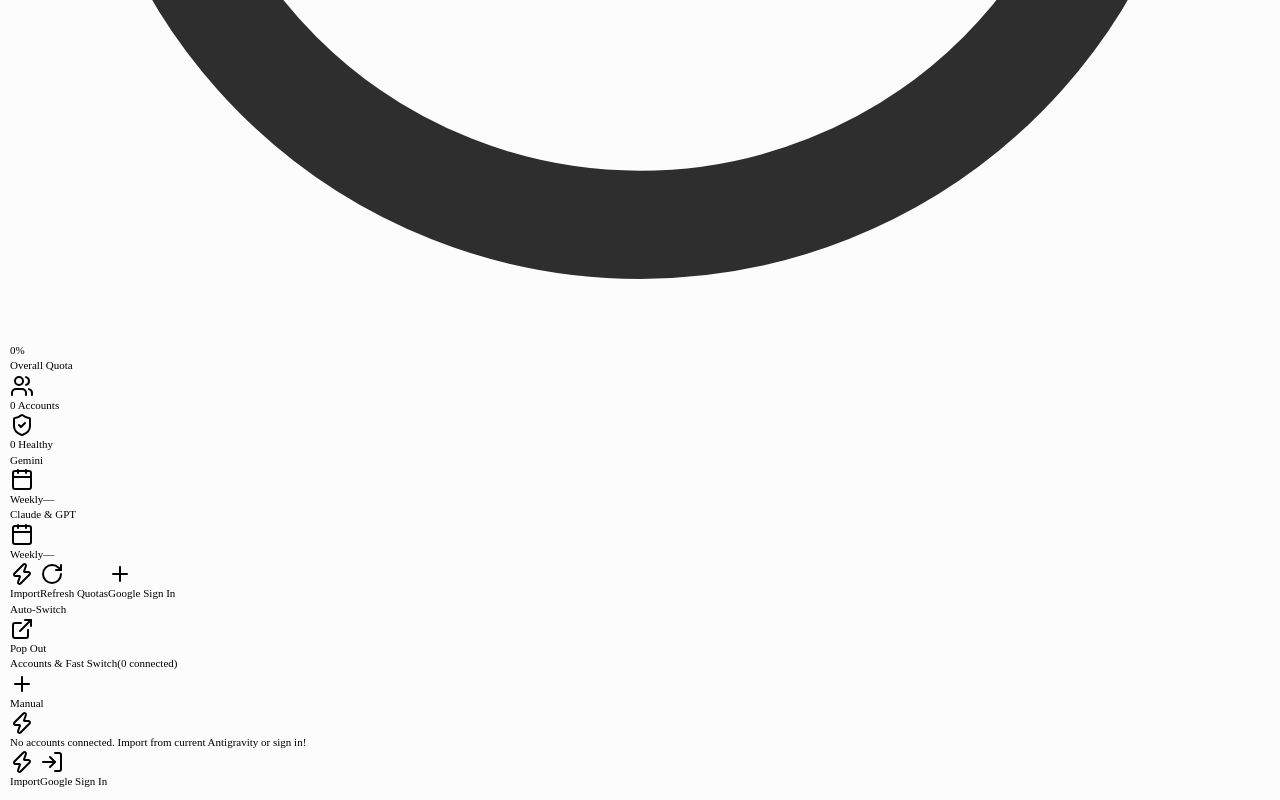
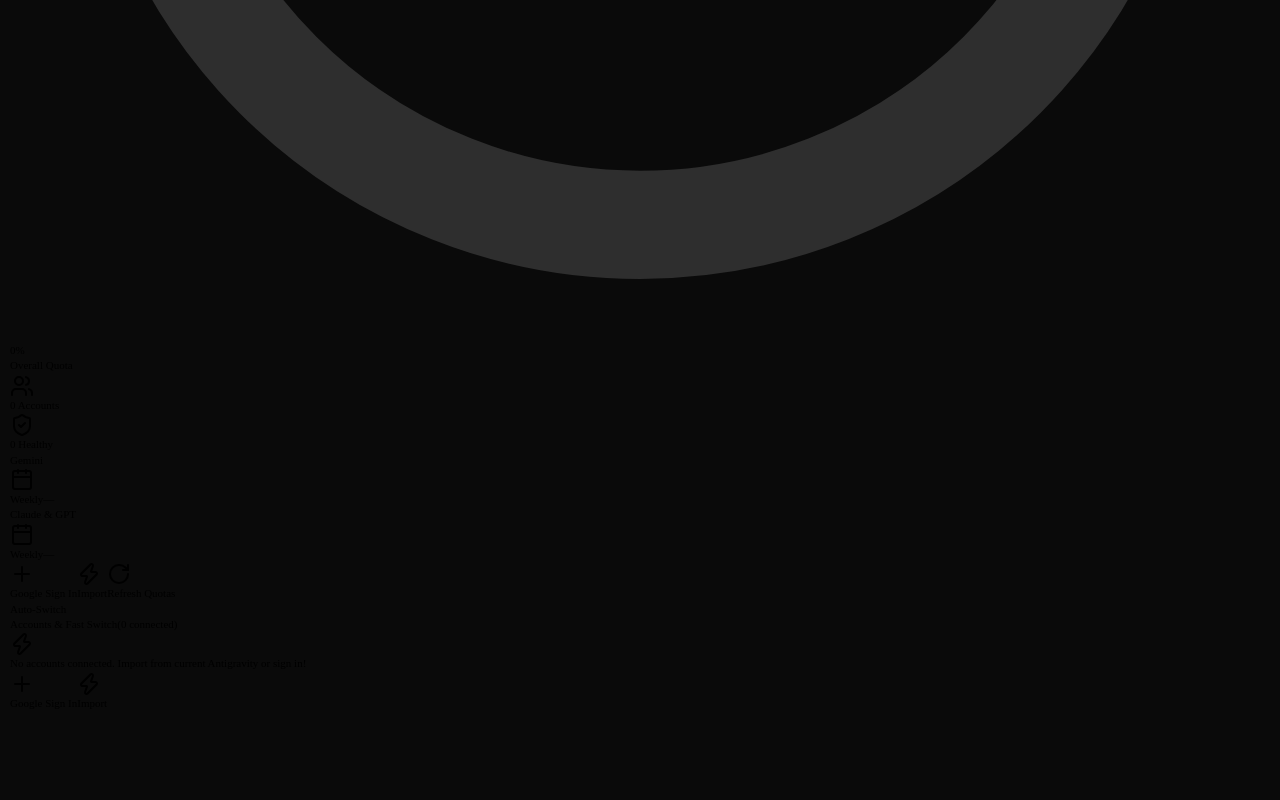
Before and after one commit to phuctmplate/antigravity_swap, a React (Vite) app in the folder src/webview/: page / in a window 1280 px wide. Shown: the part 927-1727 px from the top of the page. After the commit the page ends 1648 px from the top, so only its background shows below. Built offline with nearby package versions, Linux system fonts and the light colour scheme.

Commit message:
feat(theme): add dynamic IDE theme synchronization and high-contrast badges

```diff
--- a/src/webview/src/components/AccountCard.tsx
+++ b/src/webview/src/components/AccountCard.tsx
@@ -5,7 +5,7 @@ import { Card, CardContent } from './ui/card';
 import { Badge } from './ui/badge';
 import { Button } from './ui/button';
 import { Progress } from './ui/progress';
-import { KeyRound, RotateCw, Trash2, ArrowRightLeft, ShieldAlert, AlertTriangle, Clock, Calendar, CheckSquare, Square } from 'lucide-react';
+import { KeyRound, RotateCw, Trash2, ArrowRightLeft, ShieldAlert, AlertTriangle, Clock, Calendar, CheckSquare, Square, Gauge } from 'lucide-react';
 import { quotaFillClass, quotaTextClass } from '../lib/quota';
 import { cn } from '../lib/utils';
 
@@ -162,16 +162,10 @@ export const AccountCard: React.FC<AccountCardProps> = ({
         <div className="absolute left-0 top-0 bottom-0 w-[3px] bg-gradient-to-b from-primary to-indigo-500" />
       )}
 
-      {/* Selected Badge (Single Select view) */}
-      {!isMultiSelectMode && isSelected && (
-        <span className="absolute top-2 right-2 rounded-md bg-white/10 px-1.5 py-0.5 text-[9px] font-semibold text-foreground border border-white/20 pointer-events-none shadow-2xs">
-          Selected
-        </span>
-      )}
-
       <CardContent className="flex flex-col flex-1 p-2.5">
-        {/* Card Header: Avatar & Info */}
-        <div className={cn("flex items-center gap-2 mb-2 pr-14", isMultiSelectMode && "pl-6")}>
+        {/* Card Header: Avatar, Info, and Overall Quota Percentage */}
+        <div className={cn("flex items-start justify-between gap-2 mb-2", isMultiSelectMode && "pl-6")}>
+          <div className="flex items-center gap-2 min-w-0 flex-1">
             <div className="relative flex h-7 w-7 flex-shrink-0 items-center justify-center rounded-full bg-gradient-to-br from-blue-500 to-pink-500 text-xs font-bold text-white overflow-hidden border border-white/20 shadow-xs">
               {account.avatarUrl ? (
                 <img src={account.avatarUrl} alt={account.name || ''} className="h-full w-full object-cover" />
@@ -210,7 +204,7 @@ export const AccountCard: React.FC<AccountCardProps> = ({
                   </Badge>
                 )}
                 {account.tierBadge === 'ULTRA' && (
-                <Badge variant="info" className="text-[8px] px-1 py-0 font-extrabold bg-purple-500/20 text-purple-300 border-purple-500/30">
+                  <Badge variant="info" className="text-[8px] px-1 py-0 font-extrabold bg-fuchsia-100 text-fuchsia-800 border-fuchsia-300 dark:bg-purple-500/20 dark:text-purple-300 dark:border-purple-500/30">
                     ULTRA
                   </Badge>
                 )}
@@ -235,6 +229,14 @@ export const AccountCard: React.FC<AccountCardProps> = ({
                 <div className="text-[10px] text-amber-400 mt-0.5">{account.statusMessage}</div>
               )}
             </div>
+          </div>
+
+          {/* Right Side: Selected Indicator (Single Select view) */}
+          {!isMultiSelectMode && isSelected && (
+            <span className="rounded-md bg-white/10 px-1.5 py-0.5 text-[9px] font-semibold text-foreground border border-white/20 pointer-events-none shadow-2xs shrink-0">
+              Selected
+            </span>
+          )}
         </div>
 
         {/* Quota Section: Separate Gemini and Claude & GPT, separate 5h and Weekly */}
@@ -368,6 +370,26 @@ export const AccountCard: React.FC<AccountCardProps> = ({
           )}
         </div>
 
+        {/* Total Account Quota Progress Bar */}
+        {!isBanned && !isAuthFailed && (
+          <div className="flex flex-col gap-1 rounded-md bg-accent/15 p-1.5 border border-border/30 mb-1.5">
+            <div className="flex justify-between items-center text-[9.5px]">
+              <span className="text-muted-foreground flex items-center gap-1 font-medium">
+                <Gauge className="w-3 h-3 text-muted-foreground/80 flex-shrink-0" />
+                <span className="text-foreground/90 font-semibold">Total Quota Left</span>
+              </span>
+              <span className={cn("font-bold font-mono text-[10px]", isFree && (!account.averageQuotaPercentage || account.averageQuotaPercentage === 0) ? "text-muted-foreground" : getTextColor(account.averageQuotaPercentage ?? 0))}>
+                {isFree && (!account.averageQuotaPercentage || account.averageQuotaPercentage === 0) ? 'Standard' : `${account.averageQuotaPercentage ?? 0}%`}
+              </span>
+            </div>
+            <Progress
+              value={account.averageQuotaPercentage ?? 0}
+              indicatorClassName={getFillClass(account.averageQuotaPercentage ?? 0)}
+              className="h-1.5 w-full"
+            />
+          </div>
+        )}
+
         {/* Card Action Buttons */}
         <div className="flex items-center justify-between gap-1 mt-auto pt-1.5 border-t border-border/60">
           <span className="text-[10px] text-muted-foreground font-medium">
--- a/src/webview/src/components/AccountList.tsx
+++ b/src/webview/src/components/AccountList.tsx
@@ -8,9 +8,9 @@ import { Badge } from './ui/badge';
 import { ConfirmDialog } from './ConfirmDialog';
 import { useToast } from './Toast';
 import {
-  Plus,
   Zap,
   LogIn,
+  Plus,
   Filter,
   CheckSquare,
   Square,
@@ -41,7 +41,7 @@ export const AccountList: React.FC<AccountListProps> = ({
   onSelectAccount
 }) => {
   const [filterType, setFilterType] = useState<string>('all');
-  const [sortMode, setSortMode] = useState<'tier' | 'name-asc' | 'name-desc'>('tier');
+  const [sortMode, setSortMode] = useState<'tier' | 'tier-asc' | 'name-asc' | 'name-desc'>('tier');
   const [pageSize, setPageSize] = useState<number>(10);
   const [currentPage, setCurrentPage] = useState<number>(1);
   const [isMultiSelectMode, setIsMultiSelectMode] = useState(false);
@@ -61,10 +61,6 @@ export const AccountList: React.FC<AccountListProps> = ({
   const lastRefreshMap = useRef<Map<string, number>>(new Map());
   const vscode = getVsCodeApi();
   const { showToast } = useToast();
-
-  const handleAddManual = () => {
-    vscode.postMessage({ command: 'addManual' });
-  };
 
   const handleImport = () => {
     vscode.postMessage({ command: 'importCurrentAntigravity' });
@@ -129,7 +125,19 @@ export const AccountList: React.FC<AccountListProps> = ({
       return nameB.localeCompare(nameA, undefined, { sensitivity: 'base', numeric: true });
     }
 
-    // Default 'tier': Ultra/Enterprise first, then Pro, then Free.
+    if (sortMode === 'tier-asc') {
+      // Free first, then Pro, then Ultra/Enterprise
+      const rankA = getTierRank(a);
+      const rankB = getTierRank(b);
+      if (rankA !== rankB) {
+        return rankB - rankA;
+      }
+      const nameA = a.name || a.email;
+      const nameB = b.name || b.email;
+      return nameA.localeCompare(nameB, undefined, { sensitivity: 'base', numeric: true });
+    }
+
+    // Default 'tier' (tier-desc): Ultra/Enterprise first, then Pro, then Free.
     // Within the same tier, always sort alphabetically by name (A-Z)
     const rankA = getTierRank(a);
     const rankB = getTierRank(b);
@@ -368,16 +376,6 @@ export const AccountList: React.FC<AccountListProps> = ({
               <span>{isMultiSelectMode ? 'Done' : 'Select'}</span>
             </Button>
           )}
-
-          <Button
-            onClick={handleAddManual}
-            size="xs"
-            variant="outline"
-            title="Add account via token"
-          >
-            <Plus className="w-3 h-3" />
-            <span>Manual</span>
-          </Button>
         </div>
       </div>
 
@@ -493,6 +491,7 @@ export const AccountList: React.FC<AccountListProps> = ({
               title="Sort accounts"
             >
               <option value="tier">Sort: Tier (Ultra → Pro → Free)</option>
+              <option value="tier-asc">Sort: Tier (Free → Pro → Ultra)</option>
               <option value="name-asc">Sort: Name (A → Z)</option>
               <option value="name-desc">Sort: Name (Z → A)</option>
             </select>
@@ -508,22 +507,27 @@ export const AccountList: React.FC<AccountListProps> = ({
             <div className="text-xs text-foreground font-medium mb-3">
               No accounts connected. Import from current Antigravity or sign in!
             </div>
-            <div className="flex flex-col gap-2">
+            <div className="flex flex-wrap items-center justify-center gap-2">
+              {/* Google Sign In Button */}
+              <Button
+                onClick={handleSignIn}
+                size="sm"
+                variant="default"
+                title="Add account via Google OAuth sign in"
+              >
+                <Plus className="w-3.5 h-3.5" />
+                <span>Google Sign In</span>
+              </Button>
+
+              {/* Import Antigravity Button */}
               <Button
                 onClick={handleImport}
                 size="sm"
-                variant="default"
+                variant="secondary"
+                title="Import account from active Antigravity IDE session"
               >
-                <Zap className="w-3.5 h-3.5 fill-current" />
+                <Zap className="w-3.5 h-3.5" />
                 <span>Import</span>
-              </Button>
-              <Button
-                onClick={handleSignIn}
-                size="sm"
-                variant="secondary"
-              >
-                <LogIn className="w-3.5 h-3.5" />
-                <span>Google Sign In</span>
               </Button>
             </div>
           </CardContent>
--- a/src/webview/src/components/ControllerBar.tsx
+++ b/src/webview/src/components/ControllerBar.tsx
@@ -54,20 +54,28 @@ export const ControllerBar: React.FC<ControllerBarProps> = ({
     vscode.postMessage({ command: 'setAutoSwitch', enabled: checked });
   };
 
-  const handlePopOut = () => {
-    vscode.postMessage({ command: 'popOut' });
-  };
-
   return (
     <div className="flex flex-wrap items-center gap-1.5 mb-3">
+
+      {/* Google Sign In Button */}
+      <Button
+        onClick={handleSignIn}
+        size="sm"
+        variant="default"
+        title="Add account via Google OAuth sign in"
+      >
+        <Plus className="w-3.5 h-3.5" />
+        <span>Google Sign In</span>
+      </Button>
+
       {/* Import Antigravity Button */}
       <Button
         onClick={handleImport}
         size="sm"
-        variant="default"
+        variant="secondary"
         title="Import account from active Antigravity IDE session"
       >
-        <Zap className="w-3.5 h-3.5 fill-current" />
+        <Zap className="w-3.5 h-3.5" />
         <span>Import</span>
       </Button>
 
@@ -81,17 +89,6 @@ export const ControllerBar: React.FC<ControllerBarProps> = ({
       >
         <RotateCw className={`w-3.5 h-3.5 ${isRefreshing ? 'animate-spin text-primary' : ''}`} />
         <span>{isRefreshing ? 'Refreshing...' : 'Refresh Quotas'}</span>
-      </Button>
-
-      {/* Google Sign In Button */}
-      <Button
-        onClick={handleSignIn}
-        size="sm"
-        variant="secondary"
-        title="Add account via Google OAuth sign in"
-      >
-        <Plus className="w-3.5 h-3.5" />
-        <span>Google Sign In</span>
       </Button>
 
       {/* Auto-Switch shadcn Switch */}
@@ -109,18 +106,6 @@ export const ControllerBar: React.FC<ControllerBarProps> = ({
           Auto-Switch
         </span>
       </div>
-
-      {/* Pop Out Detached Window Button */}
-      <Button
-        onClick={handlePopOut}
-        size="sm"
-        variant="outline"
-        title="Pop out dashboard into a detached window / editor tab to monitor easily"
-        className="ml-auto gap-1 text-[11px] text-muted-foreground hover:text-foreground"
-      >
-        <ExternalLink className="w-3.5 h-3.5" />
-        <span>Pop Out</span>
-      </Button>
     </div>
   );
 };
--- a/src/webview/src/components/ui/badge.tsx
+++ b/src/webview/src/components/ui/badge.tsx
@@ -15,13 +15,13 @@ const badgeVariants = cva(
           'border-transparent bg-destructive text-destructive-foreground shadow',
         outline: 'text-foreground border-border',
         success:
-          'border-emerald-500/30 bg-emerald-500/15 text-emerald-400',
+          'border-emerald-300 bg-emerald-50 text-emerald-800 dark:border-emerald-500/30 dark:bg-emerald-500/15 dark:text-emerald-400',
         warning:
-          'border-amber-500/30 bg-amber-500/15 text-amber-400',
+          'border-amber-300 bg-amber-50 text-amber-800 dark:border-amber-500/30 dark:bg-amber-500/15 dark:text-amber-400',
         info:
-          'border-sky-500/30 bg-sky-500/15 text-sky-400',
+          'border-sky-300 bg-sky-50 text-sky-800 dark:border-sky-500/30 dark:bg-sky-500/15 dark:text-sky-400',
         pro:
-          'border-purple-500/30 bg-gradient-to-r from-purple-500/20 to-pink-500/20 text-purple-300',
+          'border-purple-300 bg-purple-100 text-purple-900 dark:border-purple-500/40 dark:bg-purple-500/25 dark:text-purple-200',
         selected:
           'border-white/20 bg-white/10 text-foreground shadow-xs',
       },
--- a/src/webview/src/main.tsx
+++ b/src/webview/src/main.tsx
@@ -3,6 +3,45 @@ import ReactDOM from 'react-dom/client';
 import { App } from './App';
 import { ErrorBoundary } from './components/ErrorBoundary';
 import './index.css';
+// Dynamic theme synchronization with VS Code / Antigravity IDE
+function applyTheme(forceIsLight?: boolean) {
+  try {
+    const isLight = typeof forceIsLight === 'boolean'
+      ? forceIsLight
+      : (document.body?.classList.contains('vscode-light') ||
+         document.body?.classList.contains('vscode-high-contrast-light') ||
+         false);
+
+    if (isLight) {
+      document.documentElement.classList.remove('dark');
+    } else {
+      document.documentElement.classList.add('dark');
+    }
+  } catch (err) {
+    console.warn('[Antigravity Swap] applyTheme error:', err);
+  }
+}
+
+// Initial theme check
+applyTheme();
+
+// Observe VS Code body class mutations when user toggles theme in IDE without reloading
+if (typeof MutationObserver !== 'undefined' && document.body) {
+  const themeObserver = new MutationObserver(() => {
+    applyTheme();
+  });
+  themeObserver.observe(document.body, { attributes: true, attributeFilter: ['class'] });
+}
+
+// Listen for themeChanged messages from extension backend
+window.addEventListener('message', (event) => {
+  const message = event.data;
+  if (message?.type === 'themeChanged' && typeof message.isLight === 'boolean') {
+    applyTheme(message.isLight);
+  } else if (message?.type === 'stateUpdate' && typeof message.isLight === 'boolean') {
+    applyTheme(message.isLight);
+  }
+});
 
 console.log('[Antigravity Swap Webview] Initializing React...');
 
```
Lines whose indentation alone changed are shown as unchanged.
